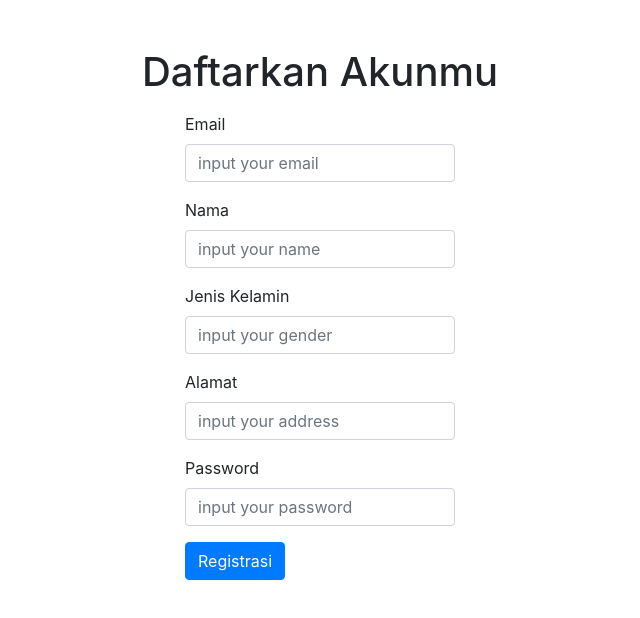
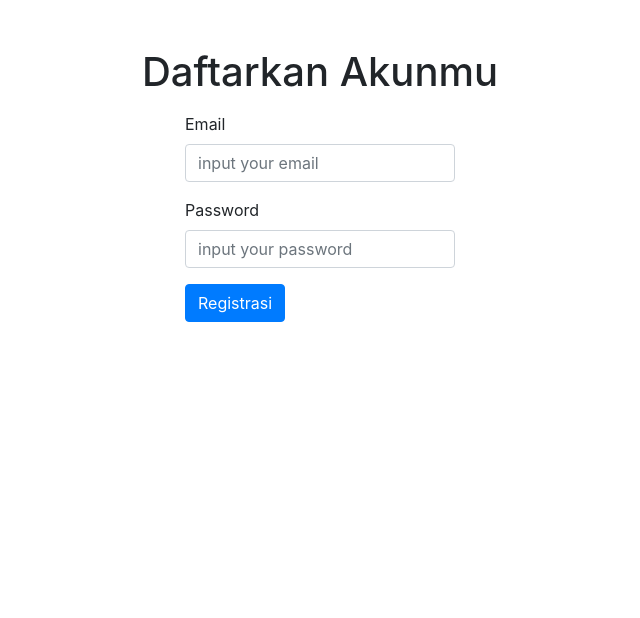
Before and after one commit to depanripurba/reactFirebase, a React (Create React App) app: page /Registrasi in a window 1280 px wide. Shown: the top 618 px of the page, without its empty margins (320-960 px from the left). Built offline with nearby package versions, Linux system fonts and the light colour scheme.

Commit message:
membuat register hanya terdapat email dan password saja

```diff
--- a/src/component/Registrasi/Registrasi.css
+++ b/src/component/Registrasi/Registrasi.css
@@ -8,3 +8,6 @@
     display:block;
     color:red;
 }
+.none{
+    cursor: default;
+}
--- a/src/component/Registrasi/Registrasi.jsx
+++ b/src/component/Registrasi/Registrasi.jsx
@@ -4,23 +4,20 @@ import firebase from '../.././Config/Index'
 const Registrasi = ({login})=>{
     const [email,setEmail] = useState(null)
     const [password,setPassword] = useState(null)
-    const [nama,setNama] = useState(null)
-    const [jenisKelamin,setJenisKelamin] = useState(null)
-    const [alamat,setAlamat] = useState(null)
+    const [loading,setLoading] = useState(false)
     var cekemail = false
-    var ceknama = false
-    var cekgender = false
-    var cekalamat = false
     var cekpass = false
     useEffect(function(){
+        var valload = document.querySelector('#loading')
+        if(loading === true) {
+            valload.innerHTML='loading'
+            console.log(valload)
+        }
     })
     const Registrasi = (e)=>{
         e.preventDefault()
         const valemail = document.querySelector("#valemail")
-        const valgender = document.querySelector("#valgender")
-        const valalamat = document.querySelector("#valalamat")
         const valpass = document.querySelector("#valpass")
-        const valnama = document.querySelector("#valnama")
         console.log(cekemail)
         if(email===null){
             valemail.classList.remove('hidden')
@@ -29,21 +26,6 @@ const Registrasi = ({login})=>{
         }else{
             valemail.classList.remove('show')
             valemail.classList.add('hidden')
-        }
-        if(nama===null){
-            valnama.classList.remove('hidden')
-            valnama.classList.add('show')
-            ceknama = true
-        }
-        if(jenisKelamin===null){
-            valgender.classList.remove('hidden')
-            valgender.classList.add('show')
-            cekgender = true
-        }
-        if(alamat===null){
-            valalamat.classList.remove('hidden')
-            valalamat.classList.add('show')
-            cekalamat = true
         }
         if(password===null){
             valpass.classList.remove('hidden')
@@ -76,27 +58,12 @@ const Registrasi = ({login})=>{
                     <label htmlFor="" className='hidden' id='valemail'>*Email tidak boleh kosong</label>
                 </div>
                 <div className="form-group">
-                    <label htmlFor="nama">Nama</label>
-                    <input type="text"  id="nama" className="form-control" placeholder="input your name" value={nama} onChange={(e)=>setNama(e.target.value)}/>
-                    <label htmlFor="" className='hidden' id='valnama'>*Nama tidak boleh kosong</label>
-                </div>
-                <div className="form-group">
-                    <label htmlFor="nama">Jenis Kelamin</label>
-                    <input type="text"  id="nama" className="form-control" placeholder="input your gender" value={jenisKelamin} onChange={(e)=>setJenisKelamin(e.target.value)}/>
-                    <label htmlFor="" className='hidden' id='valgender'>*Jenis kelamin tidak boleh kosong</label>
-                </div>
-                <div className="form-group">
-                    <label htmlFor="alamat">Alamat</label>
-                    <input type="text"  id="alamat" className="form-control" placeholder="input your address" value={alamat} onChange={(e)=>setAlamat(e.target.value)}/>
-                    <label htmlFor="" className='hidden' id='valalamat'>*alamat tidak boleh kosong </label>
-                </div>
-                <div className="form-group">
                     <label htmlFor="password">Password</label>
                     <input type="password"  id="password" className="form-control" placeholder="input your password" value={password} onChange={(e)=>setPassword(e.target.value)}/>
                     <label htmlFor="" className='hidden' id='valpass'>*Anda wajib mengisi password</label>
                 </div>
                 <div className="form-group">
-                   <button type="submit" name="submit" className="btn btn-primary" onClick={Registrasi} >Registrasi</button>
+                   <div type="submit" id="loading" name="submit" className="btn btn-primary" onClick={Registrasi} >Registrasi</div>
                 </div>
             </form>
 
```
